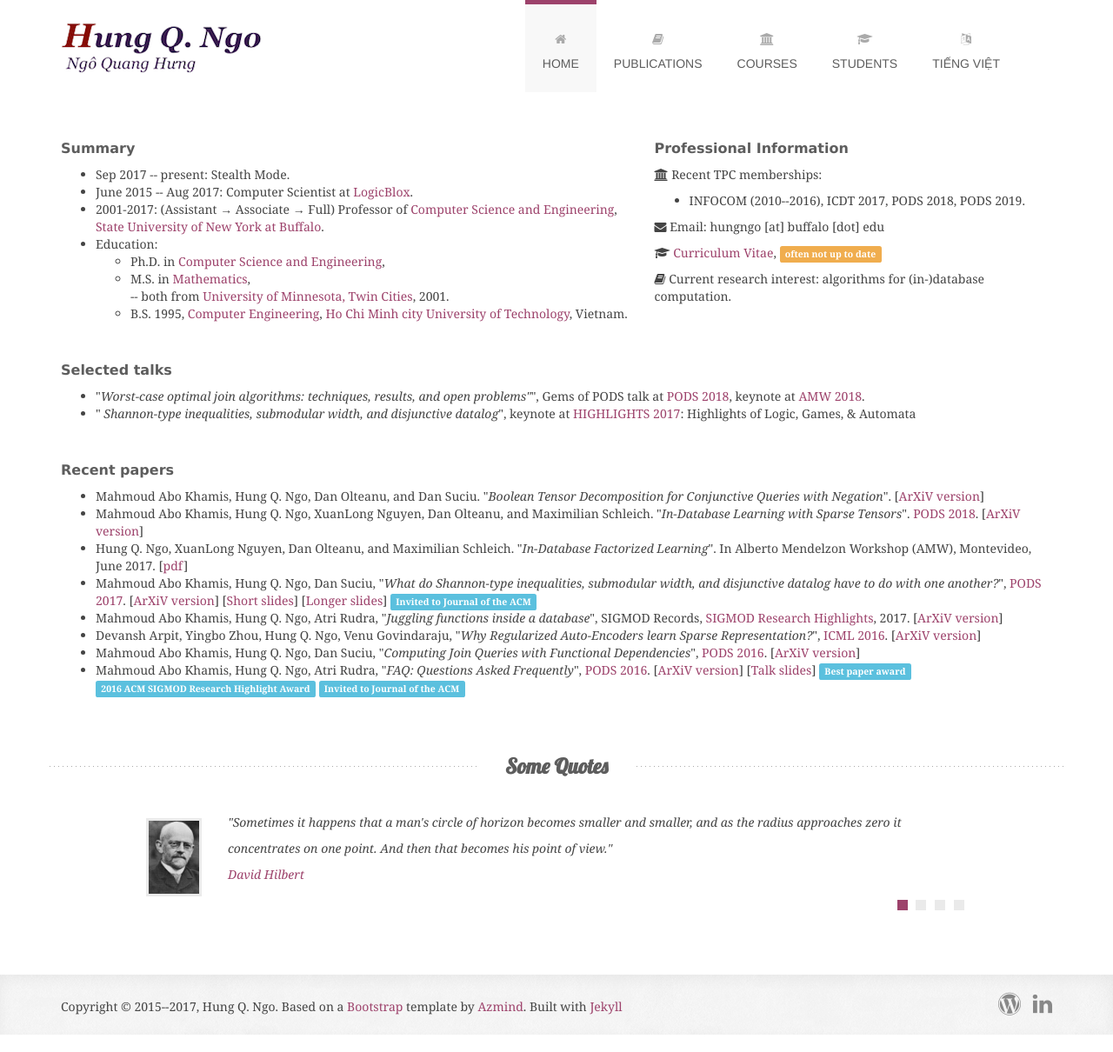
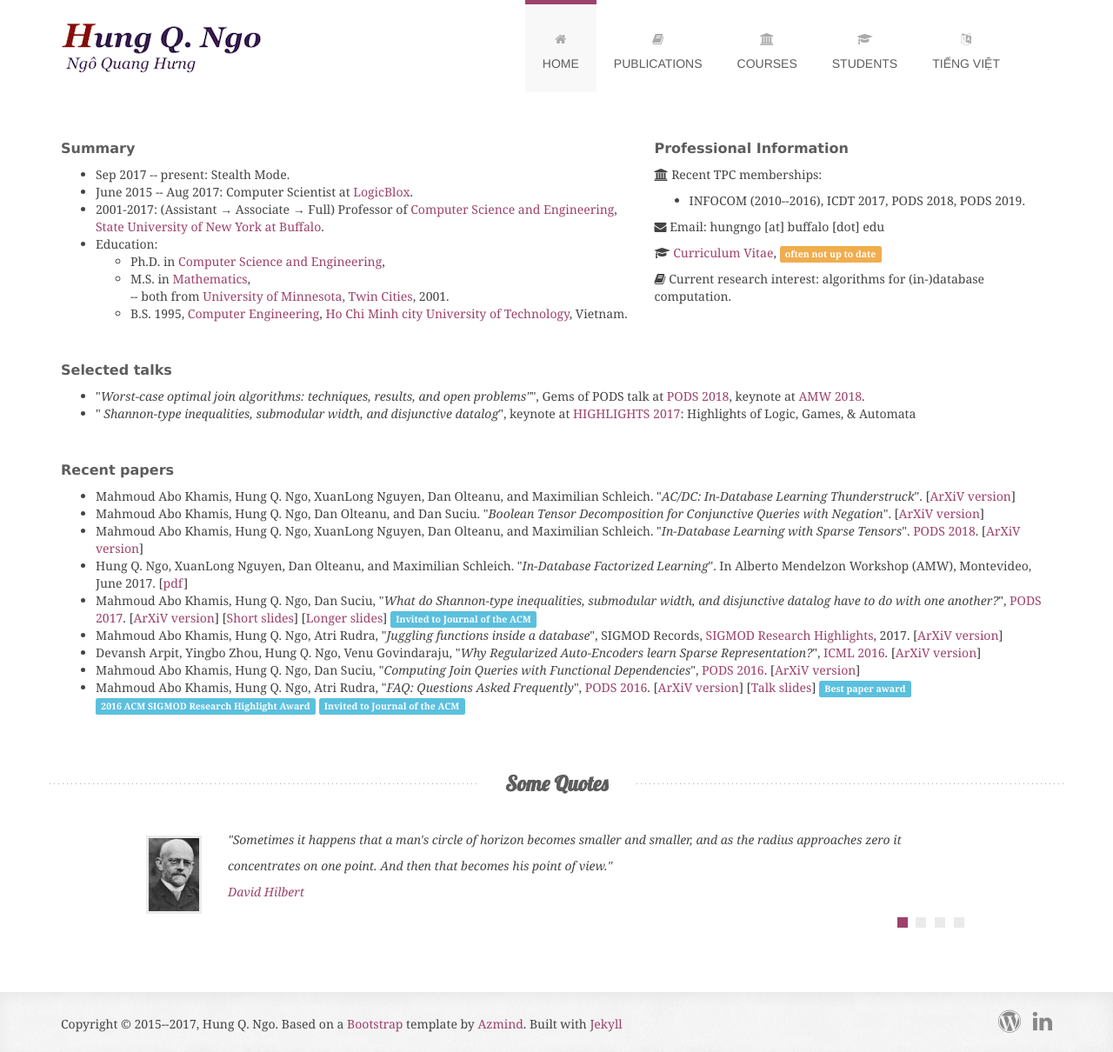
Before and after one commit to hung-q-ngo/hung-q-ngo.github.io, a Jekyll site: the page built from index.html, in a window 1280 px wide. Shown: the whole page at 87% size. Built offline with Jekyll 4.4.1, drawn with Linux system fonts in a browser that asks for light colours; some web fonts are replaced.

Commit message:
one more paper

```diff
--- a/_data/my_papers.yml
+++ b/_data/my_papers.yml
@@ -1,3 +1,7 @@
+- authors: Mahmoud Abo Khamis, Hung Q. Ngo, XuanLong Nguyen, Dan Olteanu, and Maximilian Schleich
+  title: "AC/DC: In-Database Learning Thunderstruck"
+  arxiv-link: https://arxiv.org/abs/1803.07480
+  year: 2018
 - authors: Mahmoud Abo Khamis, Hung Q. Ngo, Dan Olteanu, and Dan Suciu
   title: "Boolean Tensor Decomposition for Conjunctive Queries with Negation"
   year: 2018
--- a/index.html
+++ b/index.html
@@ -69,6 +69,9 @@ title: Home
       <div class="container">
       <h3>Recent papers</h3>
       <ul>
+        <li> Mahmoud Abo Khamis, Hung Q. Ngo, XuanLong Nguyen, Dan Olteanu, and Maximilian Schleich.
+           "<em>AC/DC: In-Database Learning Thunderstruck</em>".
+           [<a href="https://arxiv.org/abs/1803.07480">ArXiV version</a>]
         <li> Mahmoud Abo Khamis, Hung Q. Ngo, Dan Olteanu, and Dan Suciu.
            "<em>Boolean Tensor Decomposition for Conjunctive Queries with Negation</em>".
            [<a href="https://arxiv.org/abs/1712.07445">ArXiV version</a>]
```
